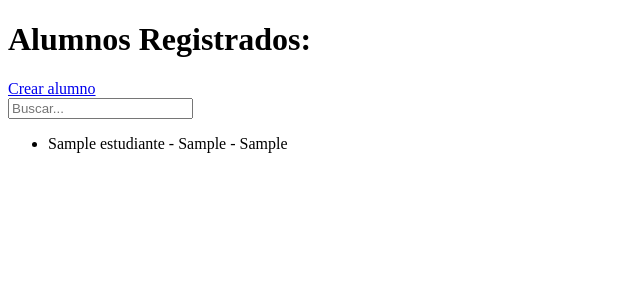
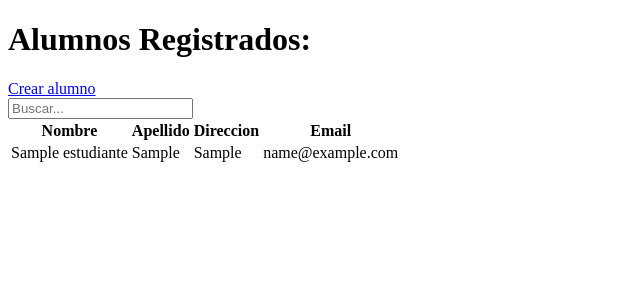
Before and after one commit to NicoSantana88/Proyecto.Nico.Santana, a Django app: page /Saludo/Alumnos in a window 1280 px wide. Shown: the part 96-396 px from the top of the page, without its empty margins (0-640 px from the left). Run offline with Django 5.2, Linux system fonts and the light colour scheme; tables that the repository leaves empty hold one stand-in row (values such as "Sample post").

Commit message:
actualizacion tabla alumnos

```diff
--- a/alumnos_app/templates/alumnos_app/lista_Alumnos.html
+++ b/alumnos_app/templates/alumnos_app/lista_Alumnos.html
@@ -10,11 +10,29 @@
     <form action="{% url 'alumnos_app:estudiantes' %}" method="get">
         <input type="text" name="busqueda" placeholder="Buscar..." type="submit" class="form-control mb-3">
     </form>
+<div class="d-flex justify-content-center mt-4">
+    <table class="table table-bordered border-primary table-striped text-center w-75">
+        <thead class="table-dark">
+                <tr>
+                    <th>Nombre</th>
+                    <th>Apellido</th>
+                    <th>Direccion</th>
+                    <th>Email</th>
+                </tr>
+            </thead>
+            <tbody>
+                {% for alumno in estudiantes_list %}
+                    <tr>
+                        <td>{{ alumno.nombre }} </td>
+                        <td>{{ alumno.apellido }}</td>
+                        <td>{{ alumno.direccion }}</td>
+                        <td>{{alumno.email}}</td>
+                    </tr>
 
-    <ul>
-        {% for alumno in estudiantes_list %}
-            <li>{{ alumno.nombre }} - {{ alumno.apellido }} - {{ alumno.direccion }}</li>
-        {% endfor %}
+                {% endfor %}
 
-    </ul>
+            </tbody>
+
+        </table>
+    </div>
 {% endblock content %}
```
